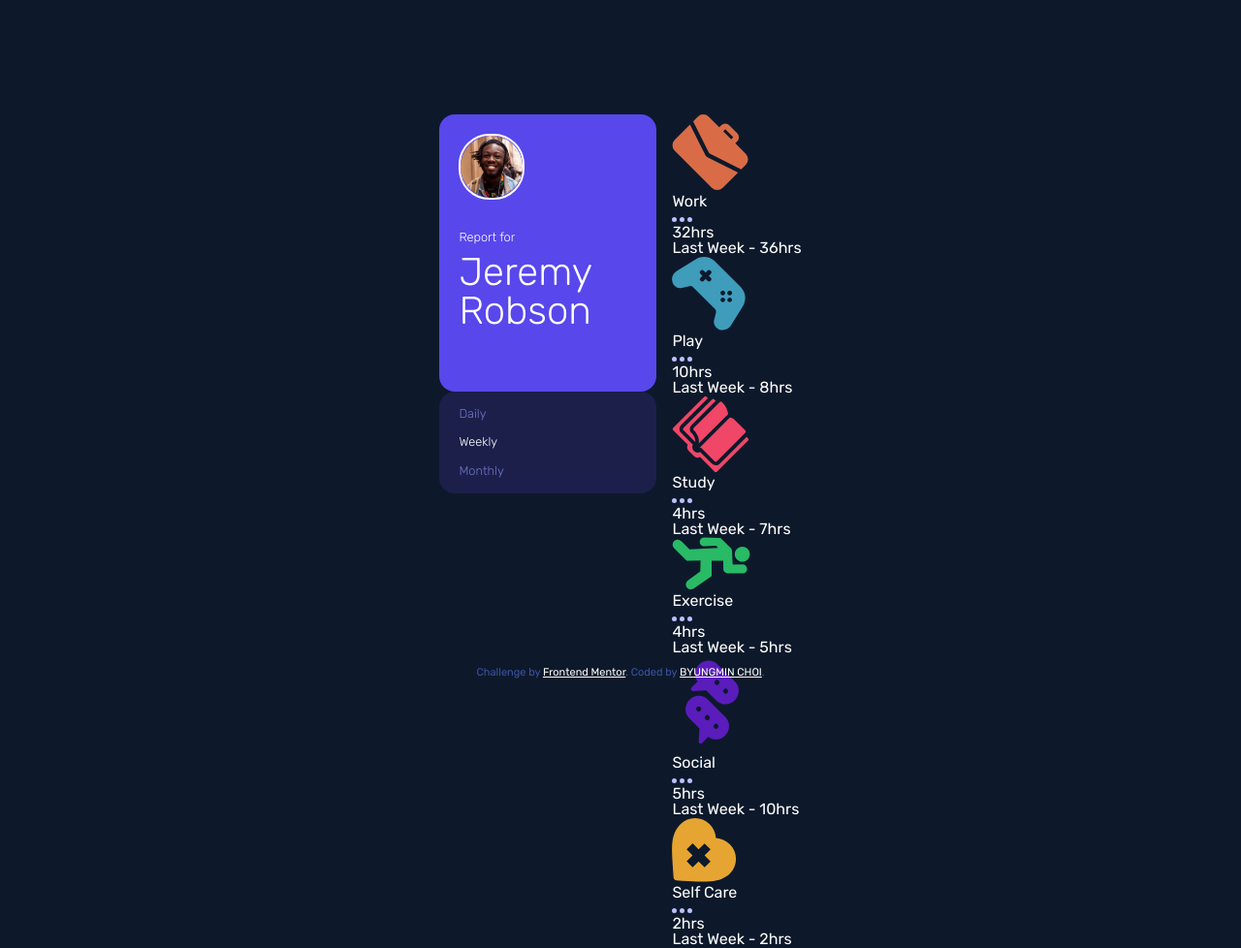
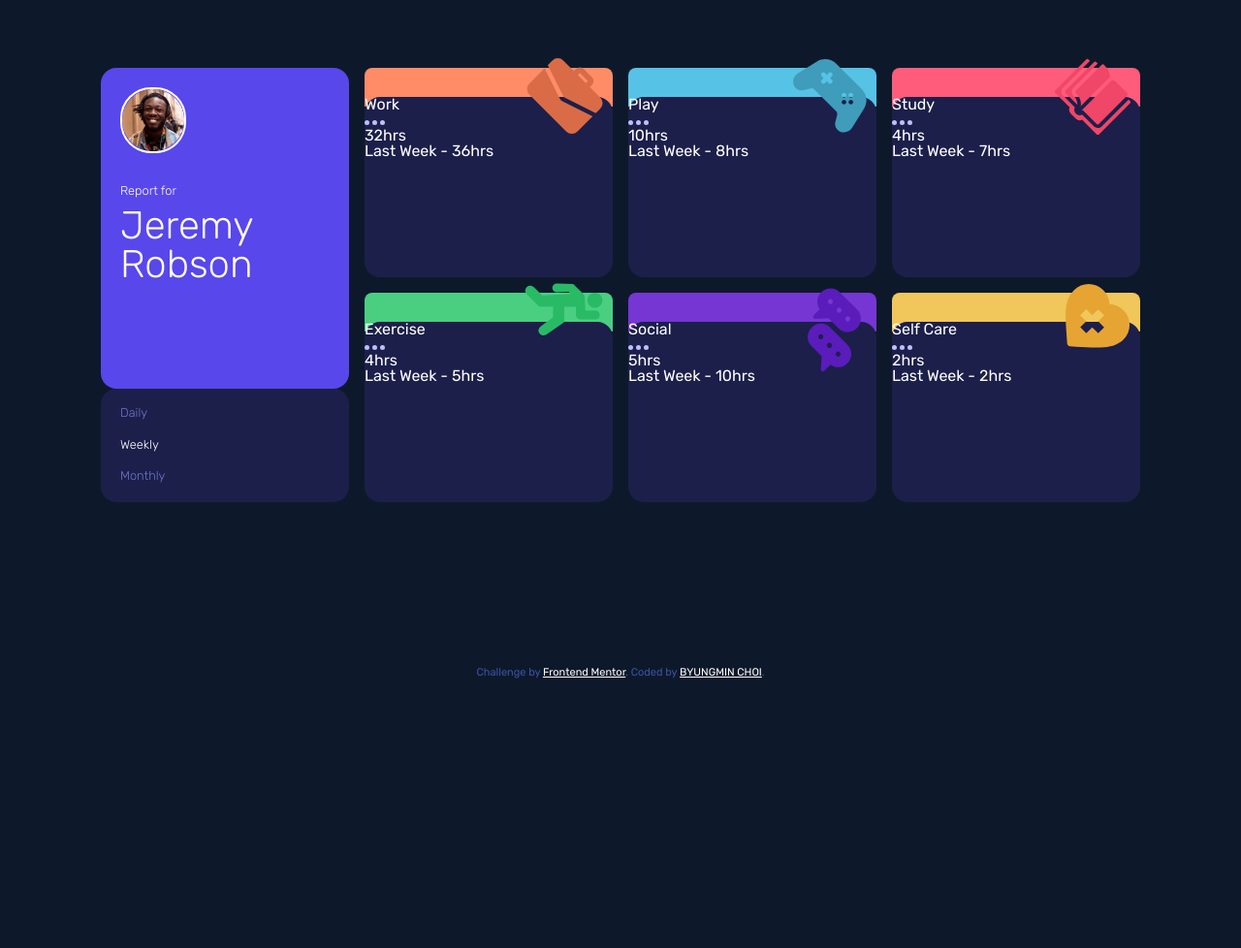
Before and after one commit to PhilosopherDev/time-tracking-dashboard, a website built with webpack: page index.html in a window 1280 px wide. Shown: the part 101-1079 px from the top of the page at 97% size. After the commit the page ends 801 px from the top, so only its background shows below. Built offline with nearby package versions, Linux system fonts and the light colour scheme.

Commit message:
Add card style

```diff
--- a/src/style.css
+++ b/src/style.css
@@ -65,7 +65,7 @@ table {
 /* content */
 
 .content {
-  height: 22rem;
+  height: 28rem;
   display: flex;
   flex-direction: row;
   color: white;
@@ -73,16 +73,29 @@ table {
 }
 
 .content__user {
-  width: 14rem;
+  width: 16rem;
   height: 100%;
   margin-right: 1rem;
+}
+
+.content__card {
+  display: flex;
+  flex-wrap: wrap;
+  flex-direction: row;
+  max-width: 50rem;
+  height: 100%;
+  gap: 1rem;
 }
 
 /* user */
 
 .user {
+  min-width: 16rem;
   height: 100%;
   font-weight: 300;
+  display: flex;
+  flex-direction: column;
+  overflow-x: auto;
 }
 
 .user img {
@@ -94,7 +107,7 @@ table {
 }
 
 .user__description {
-  height: 70%;
+  flex: 10 1 auto;
   padding: 20px;
   border-radius: 1rem;
   background-color: hsl(246, 80%, 60%);
@@ -110,7 +123,7 @@ table {
 }
 
 .user__period {
-  height: 30%;
+  flex: 9 1 auto;
   color: hsl(235, 45%, 61%);
   border-radius: 1rem;
   background-color: hsl(235, 46%, 20%);
@@ -139,6 +152,62 @@ table {
   color: white;
 }
 
+/* card */
+
+.card {
+  width: 16rem;
+  height: 13.5rem;
+
+}
+
+.card .mark {
+  border-top-left-radius: 0.5rem;
+  border-top-right-radius: 0.5rem;
+  height: 2.5rem;
+
+}
+
+.mark img {
+  float: right;
+  margin-right: 10px;
+  margin-top: -10px;
+}
+
+.card__description {
+  height: calc(100% - 2.5rem + 10px);
+  margin-top: -10px;
+  border-radius: 1rem;
+  background-color: hsl(235, 46%, 20%);
+}
+
+.card:nth-child(1) .mark {
+  background: hsl(15, 100%, 70%);
+}
+
+.card:nth-child(2) .mark {
+  background: hsl(195, 74%, 62%);
+}
+
+.card:nth-child(3) .mark {
+  background: hsl(348, 100%, 68%);
+}
+
+.card:nth-child(4) .mark {
+  background: hsl(145, 58%, 55%);
+}
+
+.card:nth-child(5) .mark {
+  background: hsl(264, 64%, 52%);
+}
+
+.card:nth-child(6) .mark {
+  background: hsl(43, 84%, 65%);
+}
+
+.card .instruction {
+
+}
+
 /* footer */
 .footer {
     color:hsl(228, 45%, 44%);
```
